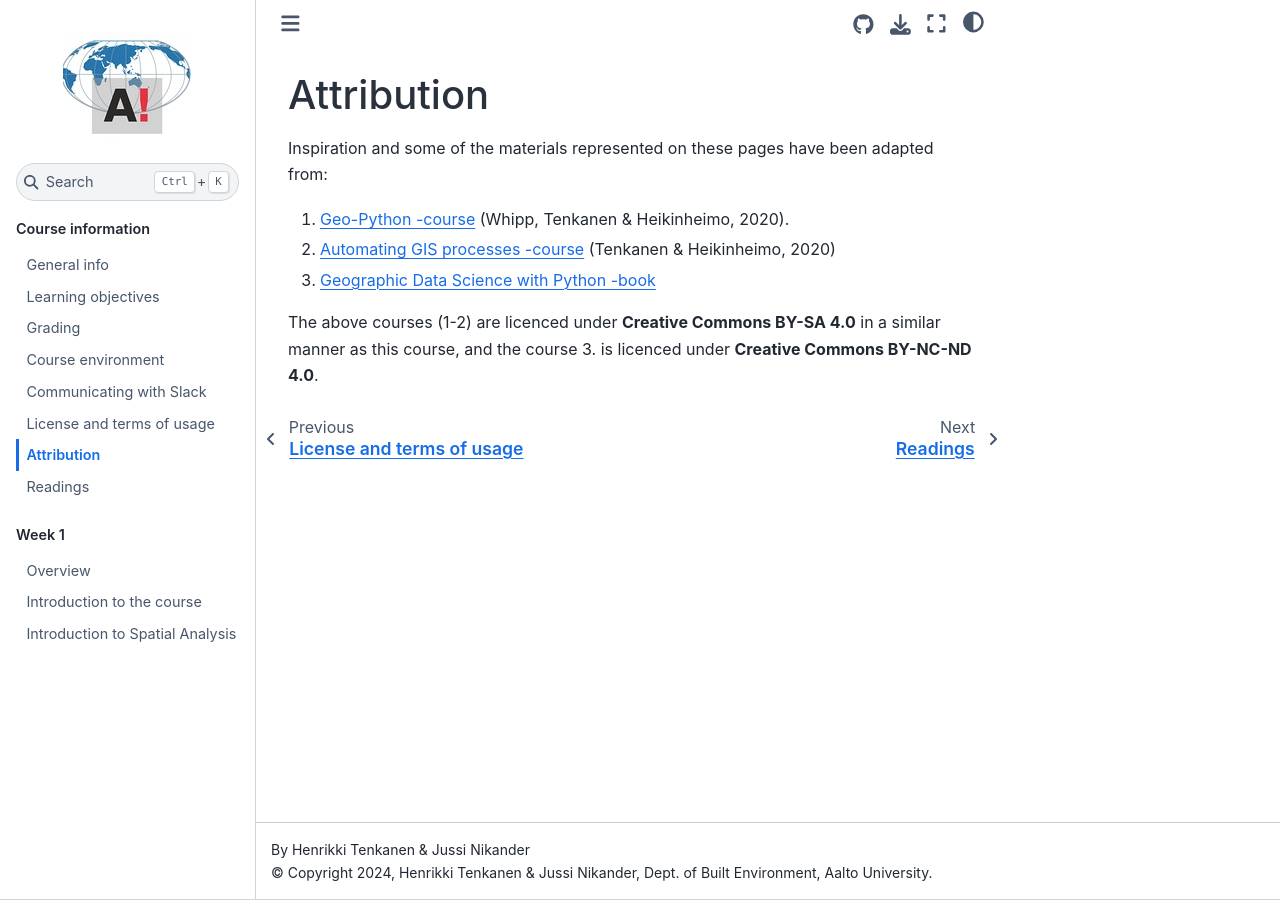
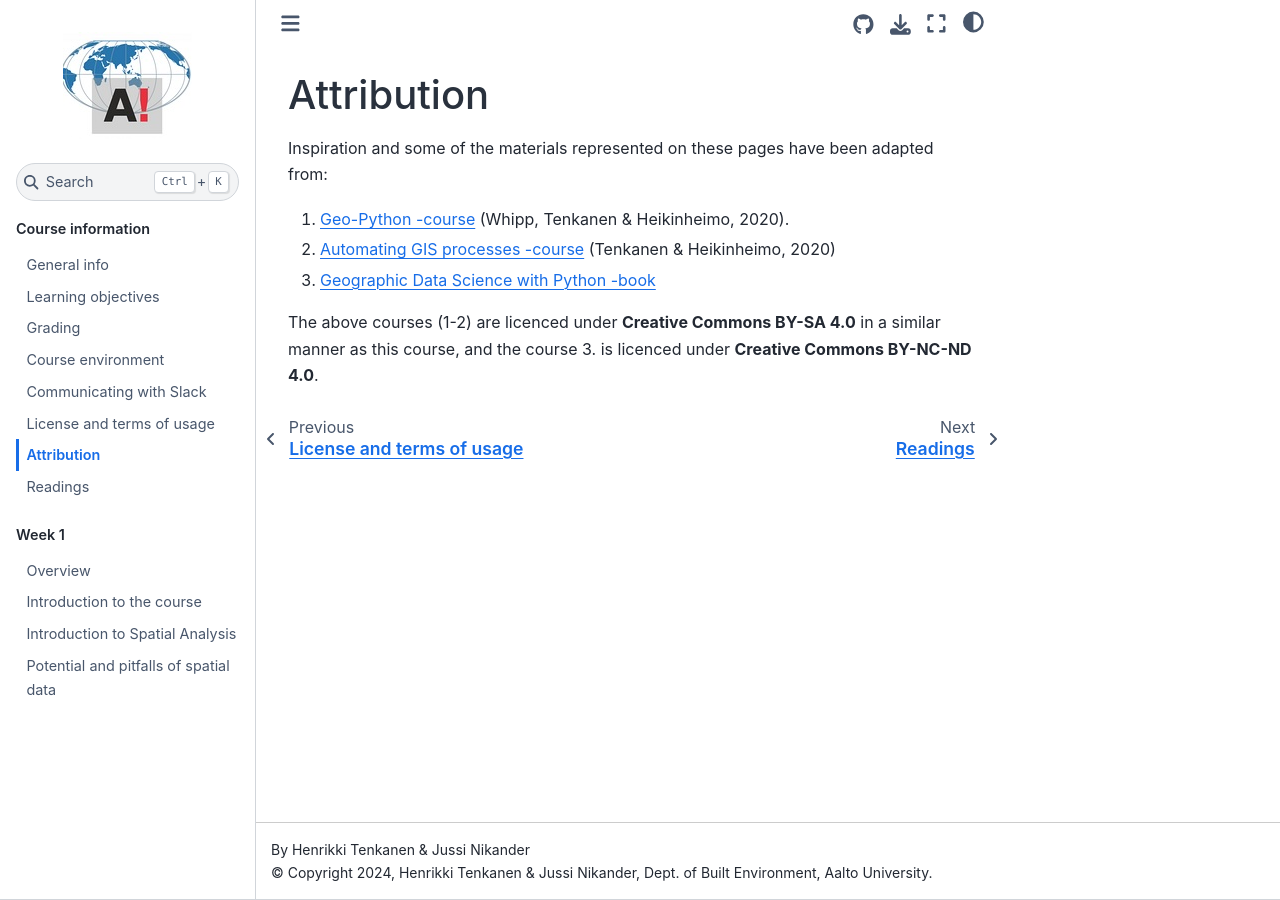
Before and after one commit to AaltoGIS/IntroSDA, a Sphinx documentation site: the page built from source/course-info/attribution.rst, in a window 1280 px wide. Built offline with Sphinx 7.4.7 and the Sphinx Book theme 1.1.4, drawn with Linux system fonts in a browser that asks for light colours; pages that are not in the unit, such as notebooks, are missing from menus.

Commit message:
Add L2 to develop

```diff
--- a/source/index.rst
+++ b/source/index.rst
@@ -154,7 +154,7 @@ Contents
     lessons/L1/overview
     lessons/L1/introduction
     lessons/L1/introduction-to-spatial-analysis
-    .. lessons/L1/spatial-data-potential-and-pitfalls
+    lessons/L1/spatial-data-potential-and-pitfalls
 
 .. toctree::
    :maxdepth: 1
```
